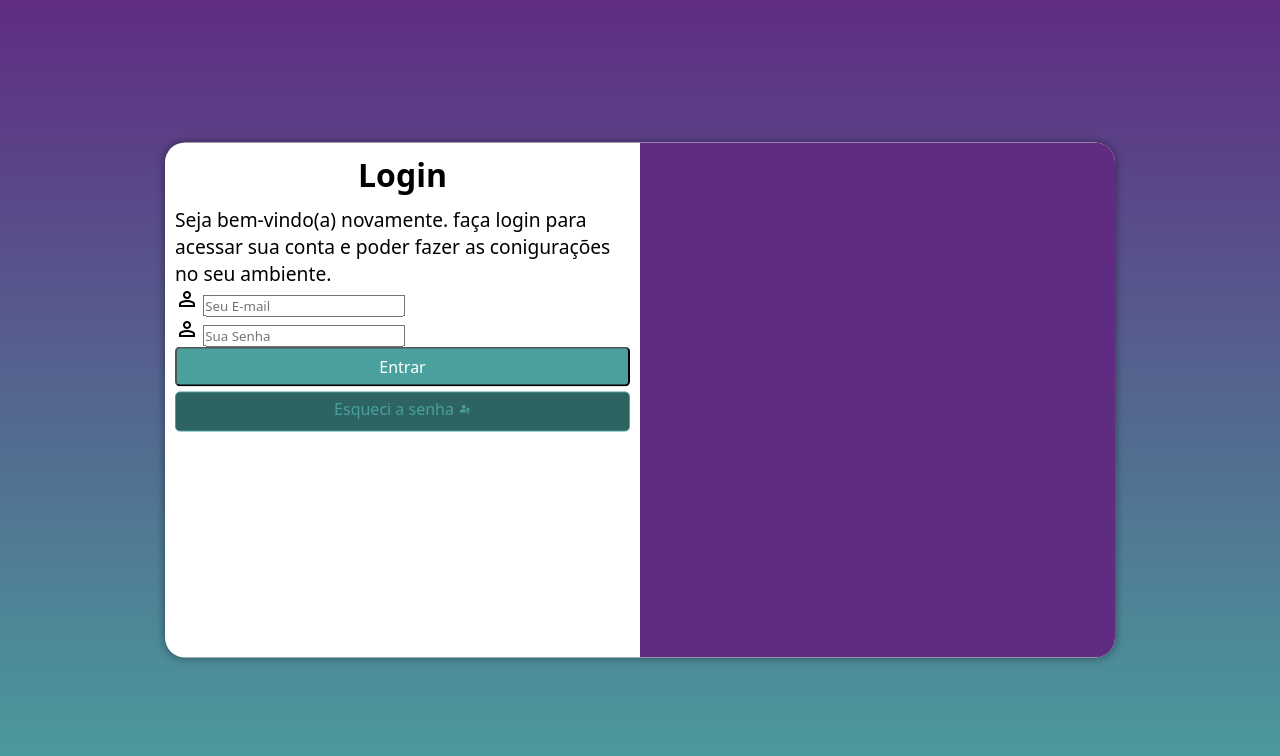
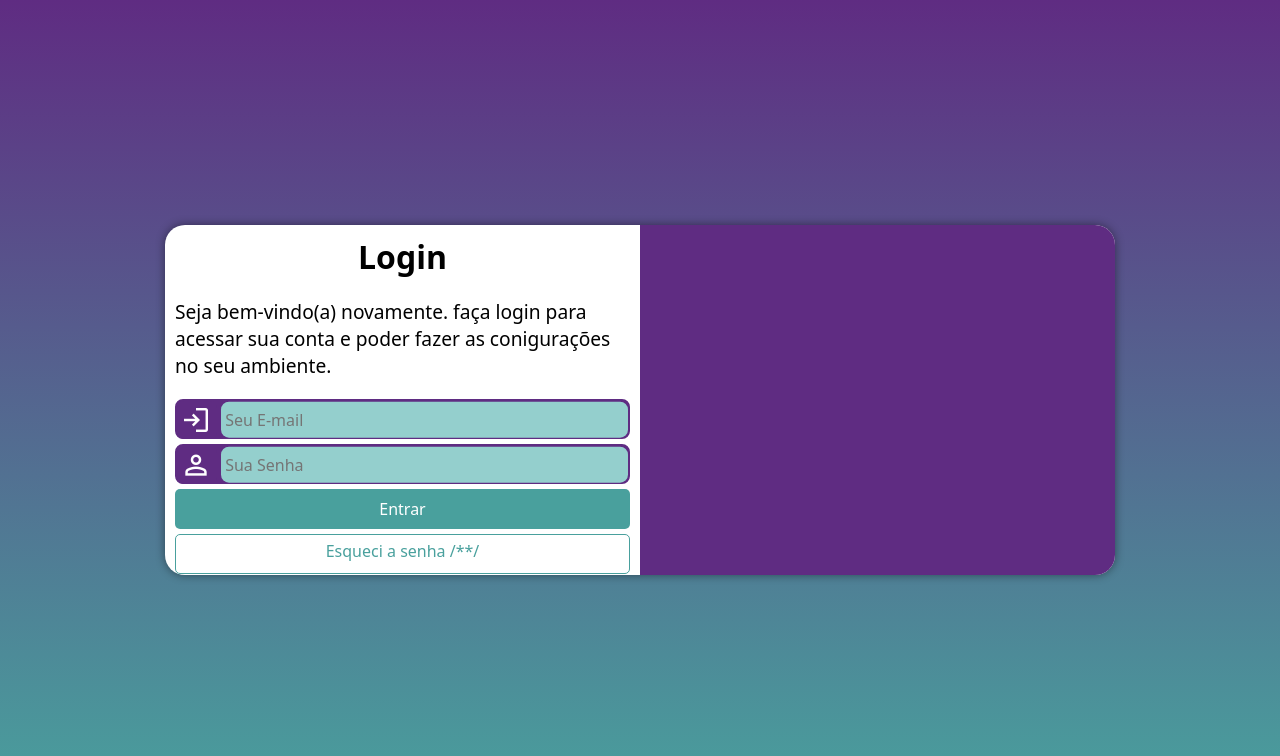
Before and after one commit to Caua-bernardob1/projeto-login, a plain HTML site: page index.html in a window 1280 px wide. Drawn offline with nearby package versions, Linux system fonts and the light colour scheme.

Commit message:
finalizando projeto-login

```diff
--- a/estilos/media-query.css
+++ b/estilos/media-query.css
@@ -7,7 +7,7 @@
 
     section#login {
         width: 90vw;
-
+        height: 280px;
     }
     section#login > div#imagem {
         float: left;
@@ -27,6 +27,7 @@
 
         section#login {
             width: 950px;
+            height: 350px;
         }
 
         section#login > div#imagem {
@@ -46,5 +47,6 @@
 
         div#formulario > p {
             font-size: 1.2em;
+            margin: 20px 0px;
         }
     }
--- a/estilos/style.css
+++ b/estilos/style.css
@@ -29,7 +29,6 @@ section#login {
     position: absolute;
     top: 50%;
     left: 50%;
-    transform: translate(-50%, -50%);
     overflow: hidden;
 
     background-color: white;
@@ -38,6 +37,7 @@ section#login {
     border-radius: 20px;
     box-shadow: 0px 0px 10px rgba(0, 0, 0, 0.452);
 
+    transform: translate(-50%, -50%);
     transition: width .3s, height .3s;
     transition-timing-function: ease;
 }
@@ -64,17 +64,42 @@ div#formulario > p {
     font-size: 0.8em;
 }
 
-form > div.cammpo {
+form > div.campo {
     background-color: #5f2c82;
+    border: 2px solid #5f2c82;
     display: block;
     width: 100%;
     height: 40px;
-    border-radius: 5px;
+    border-radius: 8px;
     margin: 5px 0px;
 }
 
 div.campo > label {
     display: none;
+}
+
+div.campo > span {
+    color: white;
+    background-color: #5f2c82;
+    font-size: 2em;
+    width: 40px;
+    padding: 3px;
+    border-radius: 7px;
+}
+
+div.campo > input {
+    background-color: #94cfcd;
+    font-size: 1em;
+    width: calc(100% - 44.5px);
+    height: 100%;
+    border: 0px;
+    border-radius: 8px;
+    padding: 4px;
+    transform: translateY(-10.3px);
+}
+
+div.campo > input:focus {
+    background-color: white;
 }
 
 form > input[type=submit] {
@@ -84,6 +109,7 @@ form > input[type=submit] {
     height: 40px;
     background-color: #49a09d;
     color: white;
+    border: none;
     border-radius: 5px;
     cursor: pointer;
 }
@@ -100,7 +126,7 @@ form > a.botao {
     height: 40px;
     padding-top: 5px;
     margin-top: 5px;
-    background-color: #2d6361;
+    background-color: white;
     color: #49a09d;
     border: 1px solid #49a09d;
     border-radius: 5px;
--- a/index.html
+++ b/index.html
@@ -6,8 +6,8 @@
     <title>Login</title>
     <link rel="stylesheet" href="estilos/style.css">
     <link rel="stylesheet" href="estilos/media-query.css">
-    <link rel="stylesheet" href="https://fonts.googleapis.com/css2?family=Material+Symbols+Outlined:opsz,wght,FILL,GRAD@20..48,100..700,0..1,-50..200&icon_names=passkey" />
-    <link rel="stylesheet" href="https://fonts.googleapis.com/css2?family=Material+Symbols+Outlined:opsz,wght,FILL,GRAD@24,400,0,0&icon_names=passkey" />
+    <link rel="stylesheet" href="https://fonts.googleapis.com/css2?family=Material+Symbols+Outlined:opsz,wght,FILL,GRAD@24,400,0,0&icon_names=login" />
+
 </head>
 <body>
     <main>
@@ -19,7 +19,7 @@
                 <p>Seja bem-vindo(a) novamente. faça login para acessar sua conta e poder fazer as conigurações no seu ambiente.</p>
                 <form action="login.php" method="post" autocomplete="on">
                     <div class="campo">
-                        <span class="material-symbols-outlined">person</span>
+                        <span class="material-symbols-outlined">login</span>
                         <input type="email" name="login" id="ilogin" placeholder="Seu E-mail" autocomplete="email" required maxlength="30">
                         <label for="ilogin">Login</label>
                     </div>
@@ -30,7 +30,7 @@
                     </div>
                     <input type="submit" value="Entrar">
                     <a href="esqueci.html" class="botao">
-                        Esqueci a senha <span class="material-symbols-outlined">Passkey</span>
+                        Esqueci a senha /**/
                     </a>
                 </form>
             </div>
```
